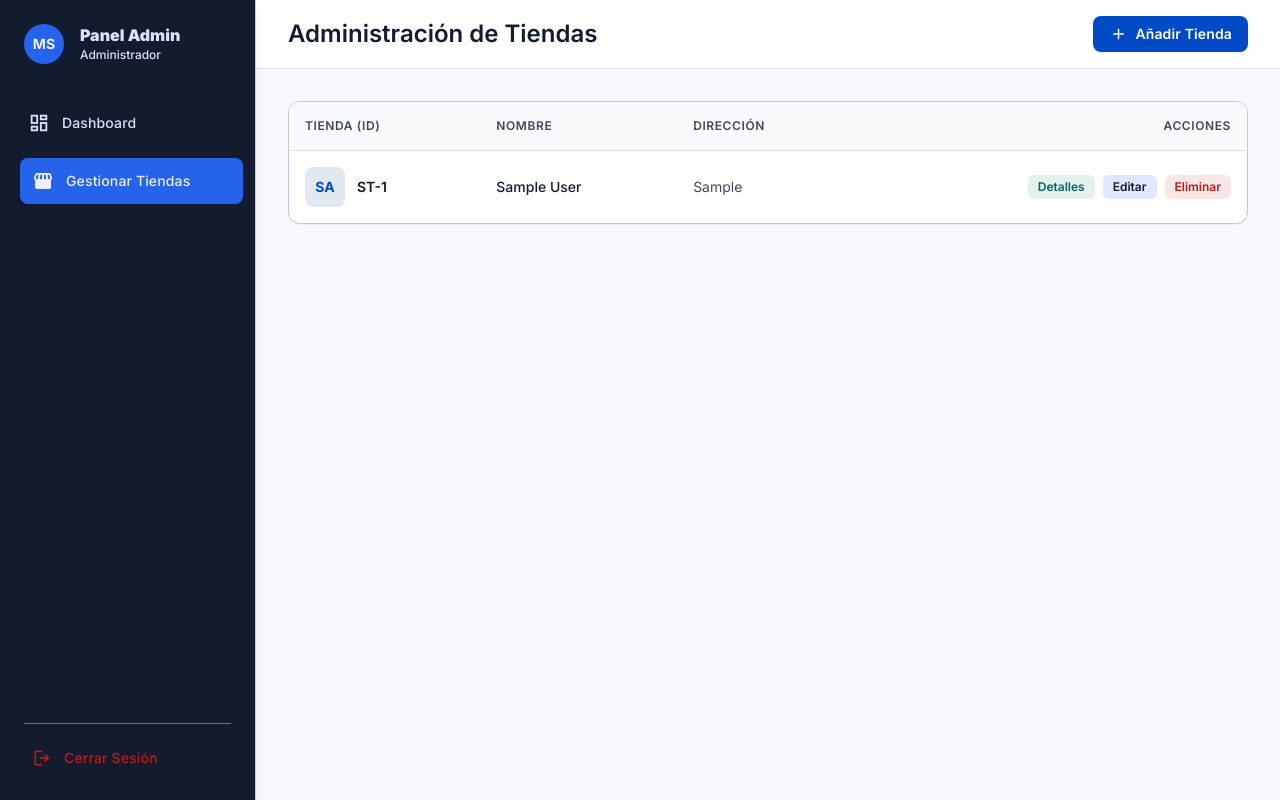
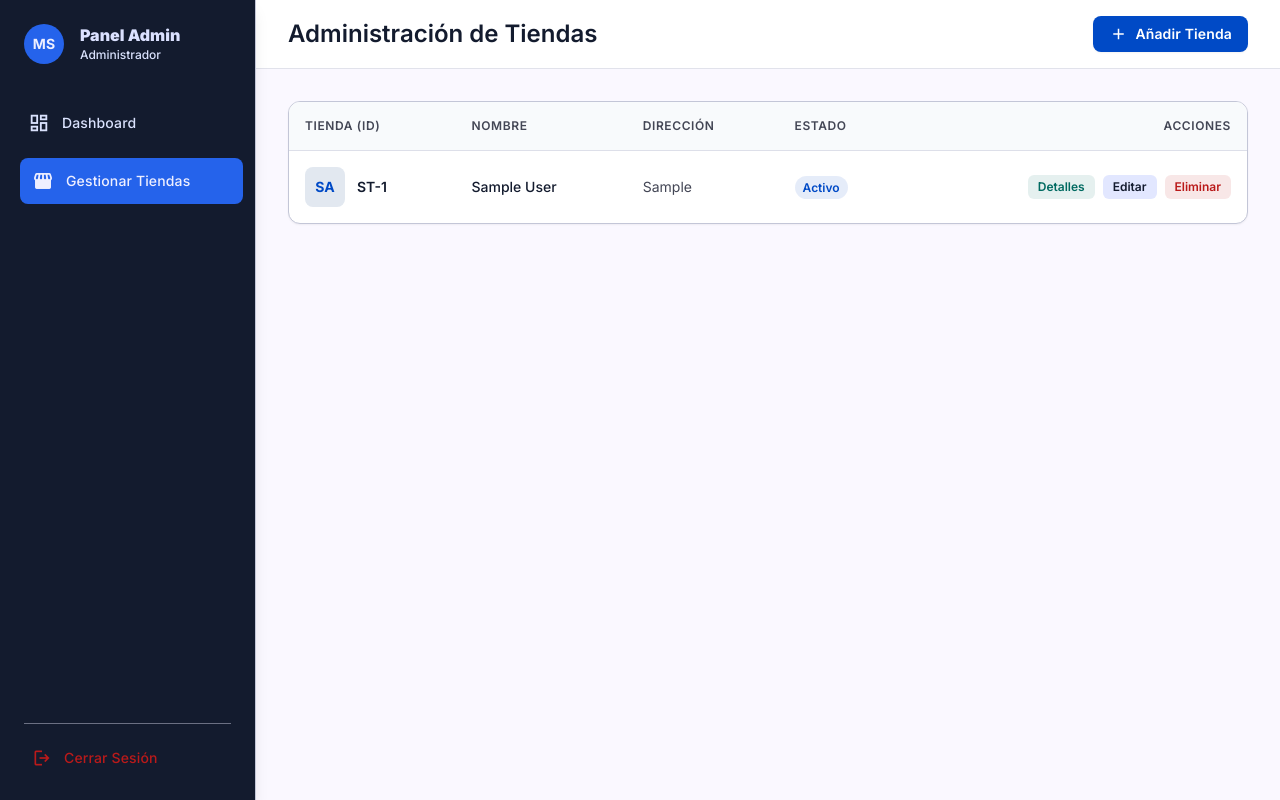
Before and after one commit to Jhonnikek/mercadoshop, a Django app: page /panel/tiendas/ in a window 1280 px wide. Run offline with Django 5.2, Linux system fonts and the light colour scheme; a user stored in the database is signed in; tables that the repository leaves empty hold one stand-in row (values such as "Sample post"); some libraries are stand-ins or nearby versions.

Commit message:
feat(panel_admin): agregar estado de tienda y edicion de user

```diff
--- a/app/panel_admin/models.py
+++ b/app/panel_admin/models.py
@@ -7,6 +7,7 @@ class Tienda(models.Model):
     direccion = models.CharField(max_length=255)
     usuario = models.OneToOneField(User, on_delete=models.CASCADE, null=True, blank=True)
     fecha_creacion = models.DateTimeField(auto_now_add=True, null=True)
+    activo = models.BooleanField(default=True)
 
     def __str__(self):
         return self.nombre
--- a/app/panel_admin/templates/panel_admin/gestionar_tiendas.html
+++ b/app/panel_admin/templates/panel_admin/gestionar_tiendas.html
@@ -47,6 +47,7 @@
                                 <th class="p-4 font-semibold">Tienda (ID)</th>
                                 <th class="p-4 font-semibold">Nombre</th>
                                 <th class="p-4 font-semibold">Dirección</th>
+                                <th class="p-4 font-semibold">Estado</th>
                                 <th class="p-4 font-semibold text-right">Acciones</th>
                             </tr>
                         </thead>
@@ -69,12 +70,19 @@
                                 <td class="p-4 text-on-surface-variant t-direccion">
                                     {{ tienda.direccion }}
                                 </td>
+                                <td class="p-4 t-estado">
+                                    {% if tienda.activo %}
+                                    <span class="px-2 py-1 bg-primary/10 text-primary rounded-full text-label-sm font-semibold">Activo</span>
+                                    {% else %}
+                                    <span class="px-2 py-1 bg-error/10 text-error rounded-full text-label-sm font-semibold">Inactivo</span>
+                                    {% endif %}
+                                </td>
                                 <td class="p-4 text-right">
                                     <div class="flex items-center justify-end gap-2">
                                         <button onclick="openDetailModal({{ tienda.id }})" class="px-2.5 py-1 bg-secondary/10 text-secondary hover:bg-secondary hover:text-white rounded-md text-label-sm font-semibold transition-all">
                                             Detalles
                                         </button>
-                                        <button onclick="openModal('edit', {{ tienda.id }}, '{{ tienda.nombre|escapejs }}', '{{ tienda.direccion|escapejs }}')" class="px-2.5 py-1 bg-surface-container-high hover:bg-primary/10 hover:text-primary rounded-md text-label-sm font-semibold transition-all edit-btn">
+                                        <button onclick="openModal('edit', {{ tienda.id }}, '{{ tienda.nombre|escapejs }}', '{{ tienda.direccion|escapejs }}', '{{ tienda.usuario.username|escapejs }}', '{{ tienda.activo|yesno:"true,false" }}')" class="px-2.5 py-1 bg-surface-container-high hover:bg-primary/10 hover:text-primary rounded-md text-label-sm font-semibold transition-all edit-btn">
                                             Editar
                                         </button>
                                         <button onclick="deleteTienda({{ tienda.id }})" class="px-2.5 py-1 bg-error/10 text-error hover:bg-error hover:text-on-error rounded-md text-label-sm font-semibold transition-all">
@@ -127,6 +135,10 @@
                     <p class="text-label-sm text-on-surface-variant font-semibold">Fecha de Creación</p>
                     <p id="det-fecha" class="text-body-md text-on-surface"></p>
                 </div>
+                <div>
+                    <p class="text-label-sm text-on-surface-variant font-semibold">Estado</p>
+                    <p id="det-estado" class="text-body-md text-on-surface font-medium"></p>
+                </div>
                 <div class="flex justify-end pt-4">
                     <button onclick="closeDetailModal()" class="px-4 py-2 bg-surface-container-high rounded-lg text-label-md font-semibold">Cerrar</button>
                 </div>
@@ -153,6 +165,10 @@
                 <div class="mb-4">
                     <label class="block text-label-md font-medium text-on-surface mb-1">Dirección</label>
                     <input type="text" id="tienda-direccion" required class="w-full border-outline-variant rounded-lg p-2 focus:ring-primary focus:border-primary">
+                </div>
+                <div class="mb-4 flex items-center gap-2">
+                    <input type="checkbox" id="tienda-activo" class="rounded border-outline-variant text-primary focus:ring-primary" checked>
+                    <label for="tienda-activo" class="text-label-md font-medium text-on-surface cursor-pointer">Tienda Activa</label>
                 </div>
 
                 <hr class="my-4 border-outline-variant/50">
@@ -181,30 +197,33 @@
         const detailModal = document.getElementById('detailModal');
         const form = document.getElementById('crudForm');
 
-        function openModal(action, id='', nombre='', direccion='') {
+        function openModal(action, id='', nombre='', direccion='', username='', activo='true') {
             document.getElementById('action-type').value = action;
             document.getElementById('tienda-id').value = id;
             document.getElementById('tienda-nombre').value = nombre;
             document.getElementById('tienda-direccion').value = direccion;
+            document.getElementById('tienda-username').value = username;
+            document.getElementById('tienda-activo').checked = (activo === 'true' || activo === true);
             document.getElementById('modalTitle').innerText = action === 'create' ? 'Nueva Tienda' : 'Editar Tienda';
 
             // Mostrar u ocultar campo de usuario dependiendo si es crear o editar
-            // El usuario solo se crea, no se edita. La contraseña sí se puede cambiar.
+            // Ahora mostramos username en ambos casos, pero en create es obligatorio
+            document.getElementById('div-username').style.display = 'block';
+
             if(action === 'create') {
-                document.getElementById('div-username').style.display = 'block';
                 document.getElementById('tienda-username').required = true;
                 document.getElementById('tienda-password').required = true;
                 document.getElementById('label-password').innerText = "Contraseña";
                 document.getElementById('help-password').style.display = 'none';
+                document.getElementById('tienda-username').value = '';
+                document.getElementById('tienda-password').value = '';
             } else {
-                document.getElementById('div-username').style.display = 'none';
-                document.getElementById('tienda-username').required = false;
+                document.getElementById('tienda-username').required = true;
                 document.getElementById('tienda-password').required = false;
                 document.getElementById('label-password').innerText = "Nueva Contraseña";
                 document.getElementById('help-password').style.display = 'block';
+                document.getElementById('tienda-password').value = '';
             }
-            document.getElementById('tienda-username').value = '';
-            document.getElementById('tienda-password').value = '';
 
             modal.style.display = 'flex';
         }
@@ -223,6 +242,8 @@
                     document.getElementById('det-direccion').innerText = res.tienda.direccion;
                     document.getElementById('det-username').innerText = res.tienda.username;
                     document.getElementById('det-fecha').innerText = res.tienda.fecha_creacion;
+                    document.getElementById('det-estado').innerText = res.tienda.activo ? 'Activa' : 'Inactiva';
+                    document.getElementById('det-estado').className = res.tienda.activo ? 'text-body-md text-primary font-medium' : 'text-body-md text-error font-medium';
                     detailModal.style.display = 'flex';
                 } else {
                     alert('Error al cargar detalles');
@@ -242,14 +263,17 @@
             const direccion = document.getElementById('tienda-direccion').value;
             const username = document.getElementById('tienda-username').value;
             const password = document.getElementById('tienda-password').value;
+            const activo = document.getElementById('tienda-activo').checked;
 
             const data = new FormData();
             data.append('nombre', nombre);
             data.append('direccion', direccion);
+            data.append('activo', activo);
             if (action === 'create') {
                 data.append('username', username);
                 data.append('password', password);
             } else {
+                if (username.trim() !== '') data.append('username', username);
                 // Si es edit, enviamos la password solo si se llenó
                 if (password.trim() !== '') {
                     data.append('password', password);
@@ -285,10 +309,16 @@
                             </td>
                             <td class="p-4 font-medium t-nombre">${res.nombre}</td>
                             <td class="p-4 text-on-surface-variant t-direccion">${res.direccion}</td>
+                            <td class="p-4 t-estado">
+                                ${res.activo
+                                    ? '<span class="px-2 py-1 bg-primary/10 text-primary rounded-full text-label-sm font-semibold">Activo</span>'
+                                    : '<span class="px-2 py-1 bg-error/10 text-error rounded-full text-label-sm font-semibold">Inactivo</span>'
+                                }
+                            </td>
                             <td class="p-4 text-right">
                                 <div class="flex items-center justify-end gap-2">
                                     <button onclick="openDetailModal(${res.id})" class="px-2.5 py-1 bg-secondary/10 text-secondary hover:bg-secondary hover:text-white rounded-md text-label-sm font-semibold transition-all">Detalles</button>
-                                    <button onclick="openModal('edit', ${res.id}, '${res.nombre.replace(/'/g, "\\'")}', '${res.direccion.replace(/'/g, "\\'")}')" class="px-2.5 py-1 bg-surface-container-high hover:bg-primary/10 hover:text-primary rounded-md text-label-sm font-semibold transition-all edit-btn">Editar</button>
+                                    <button onclick="openModal('edit', ${res.id}, '${res.nombre.replace(/'/g, "\\'")}', '${res.direccion.replace(/'/g, "\\'")}', '${res.username.replace(/'/g, "\\'")}', '${res.activo}')" class="px-2.5 py-1 bg-surface-container-high hover:bg-primary/10 hover:text-primary rounded-md text-label-sm font-semibold transition-all edit-btn">Editar</button>
                                     <button onclick="deleteTienda(${res.id})" class="px-2.5 py-1 bg-error/10 text-error hover:bg-error hover:text-on-error rounded-md text-label-sm font-semibold transition-all">Eliminar</button>
                                 </div>
                             </td>
@@ -298,11 +328,15 @@
                         const row = document.getElementById(`tienda-row-${res.id}`);
                         row.querySelector('.t-nombre').innerText = res.nombre;
                         row.querySelector('.t-direccion').innerText = res.direccion;
+                        row.querySelector('.t-estado').innerHTML = res.activo
+                            ? '<span class="px-2 py-1 bg-primary/10 text-primary rounded-full text-label-sm font-semibold">Activo</span>'
+                            : '<span class="px-2 py-1 bg-error/10 text-error rounded-full text-label-sm font-semibold">Inactivo</span>';
+
                         const avatar = row.querySelector('.bg-\\[\\#E2E8F0\\]');
                         if(avatar) avatar.innerText = res.nombre.substring(0,2).toUpperCase();
 
                         const btn = row.querySelector('.edit-btn');
-                        btn.setAttribute('onclick', `openModal('edit', ${res.id}, '${res.nombre.replace(/'/g, "\\'")}', '${res.direccion.replace(/'/g, "\\'")}')`);
+                        btn.setAttribute('onclick', `openModal('edit', ${res.id}, '${res.nombre.replace(/'/g, "\\'")}', '${res.direccion.replace(/'/g, "\\'")}', '${res.username.replace(/'/g, "\\'")}', '${res.activo}')`);
                     }
                     closeModal();
                 } else {
--- a/app/panel_admin/views.py
+++ b/app/panel_admin/views.py
@@ -29,14 +29,15 @@ def crearTiendaAjax(request):
     direccion = request.POST.get('direccion')
     username = request.POST.get('username')
     password = request.POST.get('password')
+    activo = request.POST.get('activo') != 'false'
 
     if nombre and direccion and username and password:
         if User.objects.filter(username=username).exists():
             return JsonResponse({'status': 'error', 'message': 'El usuario ya existe'}, status=400)
 
         user = User.objects.create_user(username=username, password=password)
-        tienda = Tienda.objects.create(nombre=nombre, direccion=direccion, usuario=user)
-        return JsonResponse({'status': 'success', 'id': tienda.id, 'nombre': tienda.nombre, 'direccion': tienda.direccion})
+        tienda = Tienda.objects.create(nombre=nombre, direccion=direccion, usuario=user, activo=activo)
+        return JsonResponse({'status': 'success', 'id': tienda.id, 'nombre': tienda.nombre, 'direccion': tienda.direccion, 'activo': tienda.activo, 'username': user.username})
     return JsonResponse({'status': 'error', 'message': 'Faltan campos requeridos'}, status=400)
 
 @staff_member_required(login_url='login')
@@ -46,14 +47,21 @@ def editarTiendaAjax(request, id):
     if request.method == 'POST':
         tienda.nombre = request.POST.get('nombre', tienda.nombre)
         tienda.direccion = request.POST.get('direccion', tienda.direccion)
+        tienda.activo = request.POST.get('activo') == 'true'
         tienda.save()
 
+        username = request.POST.get('username')
         password = request.POST.get('password')
-        if password and tienda.usuario:
-            tienda.usuario.set_password(password)
+        if tienda.usuario:
+            if username and username != tienda.usuario.username:
+                if User.objects.filter(username=username).exclude(id=tienda.usuario.id).exists():
+                    return JsonResponse({'status': 'error', 'message': 'El nombre de usuario ya está en uso'}, status=400)
+                tienda.usuario.username = username
+            if password:
+                tienda.usuario.set_password(password)
             tienda.usuario.save()
 
-        return JsonResponse({'status': 'success', 'id': tienda.id, 'nombre': tienda.nombre, 'direccion': tienda.direccion})
+        return JsonResponse({'status': 'success', 'id': tienda.id, 'nombre': tienda.nombre, 'direccion': tienda.direccion, 'activo': tienda.activo, 'username': tienda.usuario.username if tienda.usuario else ''})
     return JsonResponse({'status': 'error'}, status=400)
 
 @staff_member_required(login_url='login')
@@ -77,6 +85,7 @@ def detalleTiendaAjax(request, id):
             'nombre': tienda.nombre,
             'direccion': tienda.direccion,
             'username': tienda.usuario.username if tienda.usuario else 'Sin usuario',
-            'fecha_creacion': tienda.fecha_creacion.strftime('%d/%m/%Y %H:%M') if tienda.fecha_creacion else 'Desconocida'
+            'fecha_creacion': tienda.fecha_creacion.strftime('%d/%m/%Y %H:%M') if tienda.fecha_creacion else 'Desconocida',
+            'activo': tienda.activo
         }
     })
```
Also changed, not shown: app/panel_admin/migrations/0004_tienda_activo.py (added).
